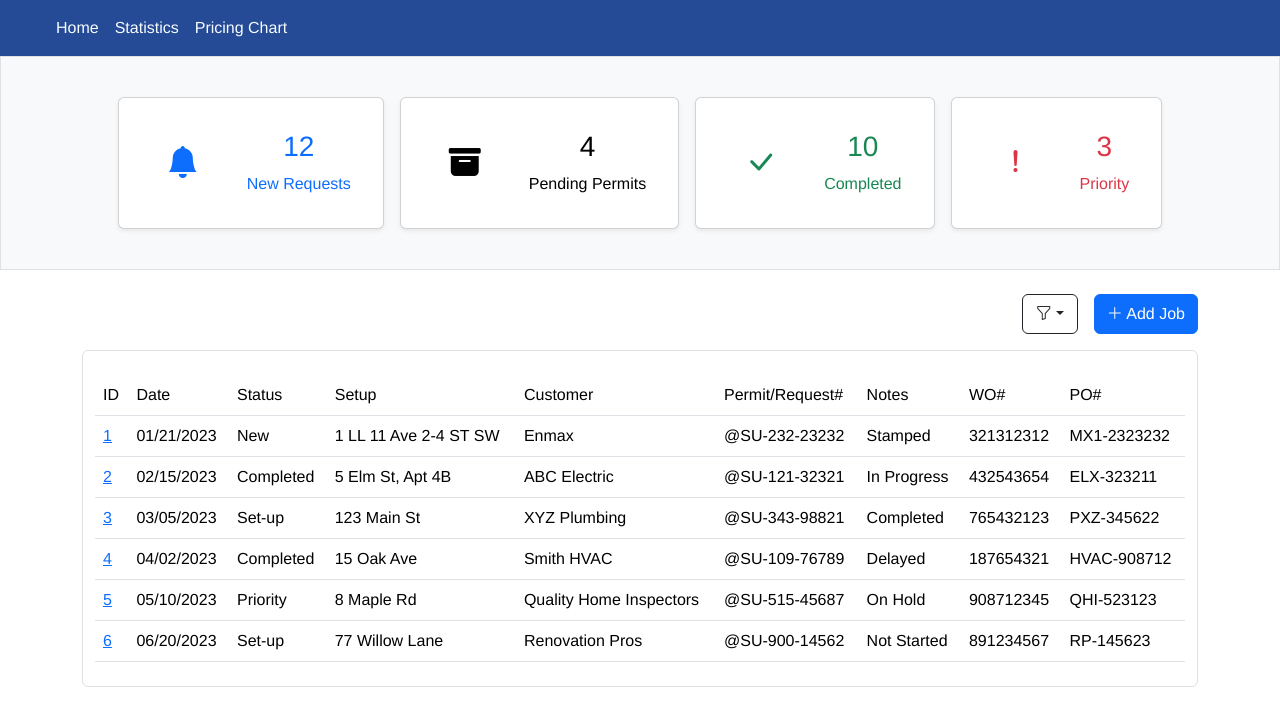
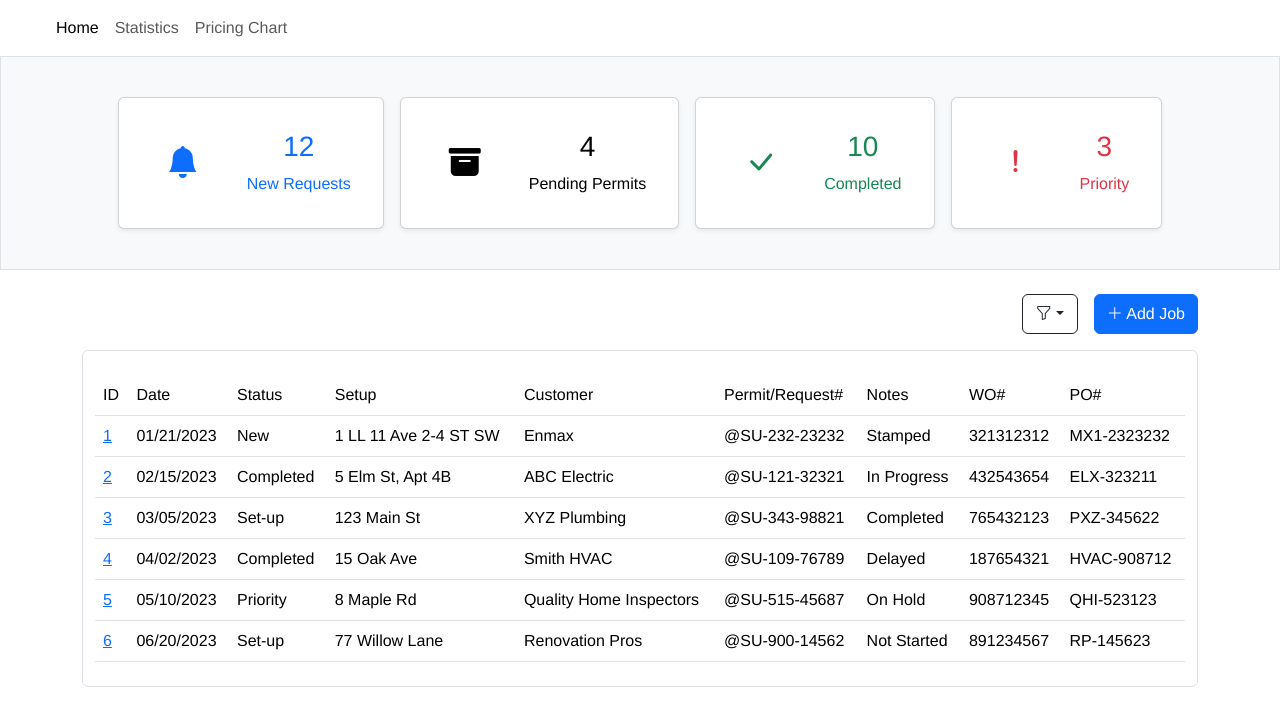
Before and after one commit to doowoncho/PrototypeOrganizational, a Next.js app: page / in a window 1280 px wide. Shown: the top 726 px of the page. Built offline with nearby package versions, Linux system fonts and the light colour scheme; a web font is replaced by a local one.

Commit message:
navbar color change

```diff
--- a/src/app/Components/SideBar.js
+++ b/src/app/Components/SideBar.js
@@ -1,12 +1,12 @@
 export default function SideBar() {
   return (
     <div id="navbar">
-        <nav class="navbar navbar-expand-lg mx-4">
-          <div class="collapse navbar-collapse" id="navbarNavAltMarkup">
-            <div class="navbar-nav mx-4">
-              <a class="nav-item nav-link active" href="/">Home</a>
-              <a class="nav-item nav-link" href="#">Statistics</a>
-              <a class="nav-item nav-link" href="#">Pricing Chart</a>
+        <nav className="navbar navbar-expand-lg mx-4">
+          <div className="collapse navbar-collapse" id="navbarNavAltMarkup">
+            <div className="navbar-nav mx-4">
+              <a className="nav-item nav-link active" href="/">Home</a>
+              <a className="nav-item nav-link" href="#">Statistics</a>
+              <a className="nav-item nav-link" href="#">Pricing Chart</a>
             </div>
           </div>
         </nav>
--- a/src/app/globals.css
+++ b/src/app/globals.css
@@ -9,11 +9,3 @@ a{
   background-color: none;
   color: black;
 }
-
-#navbar{
-  background-color: #254A96;
-}
-
-#navbar a{
-  color: #F6FCFF;
-}
```
